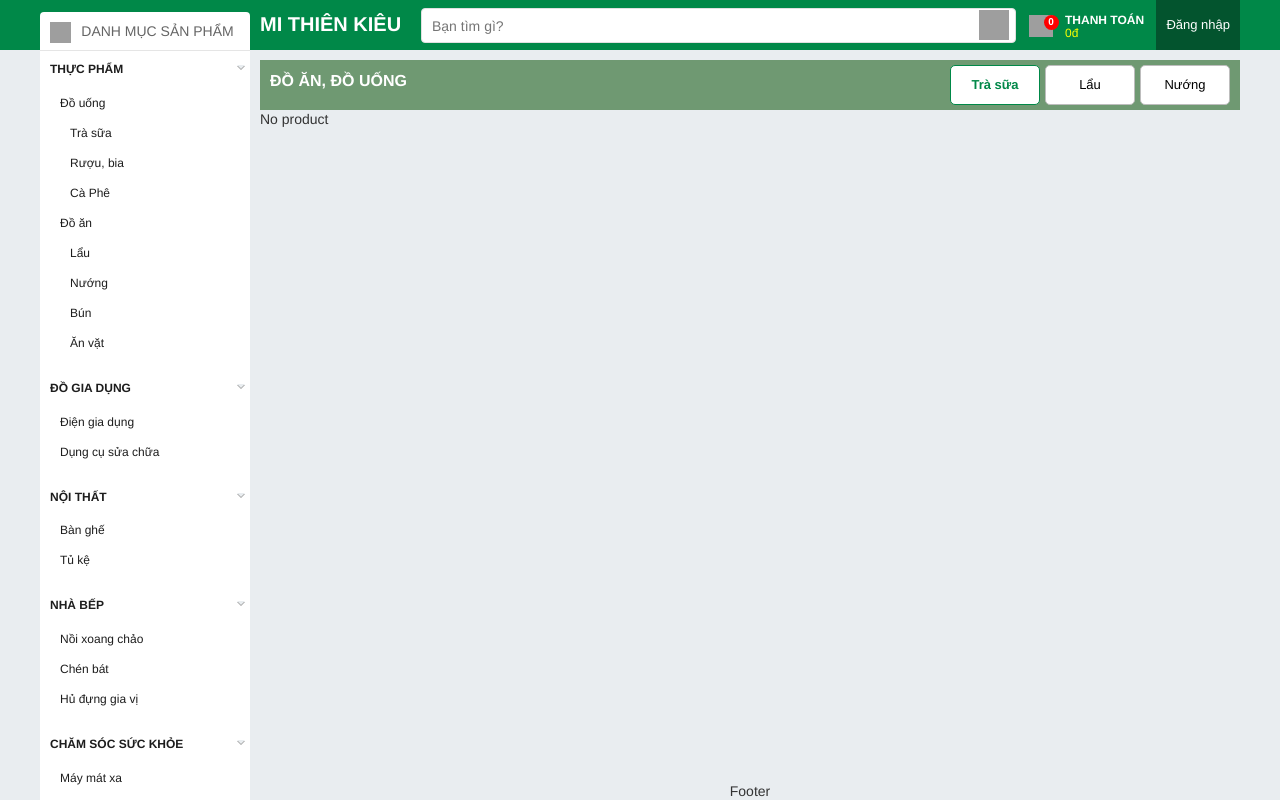
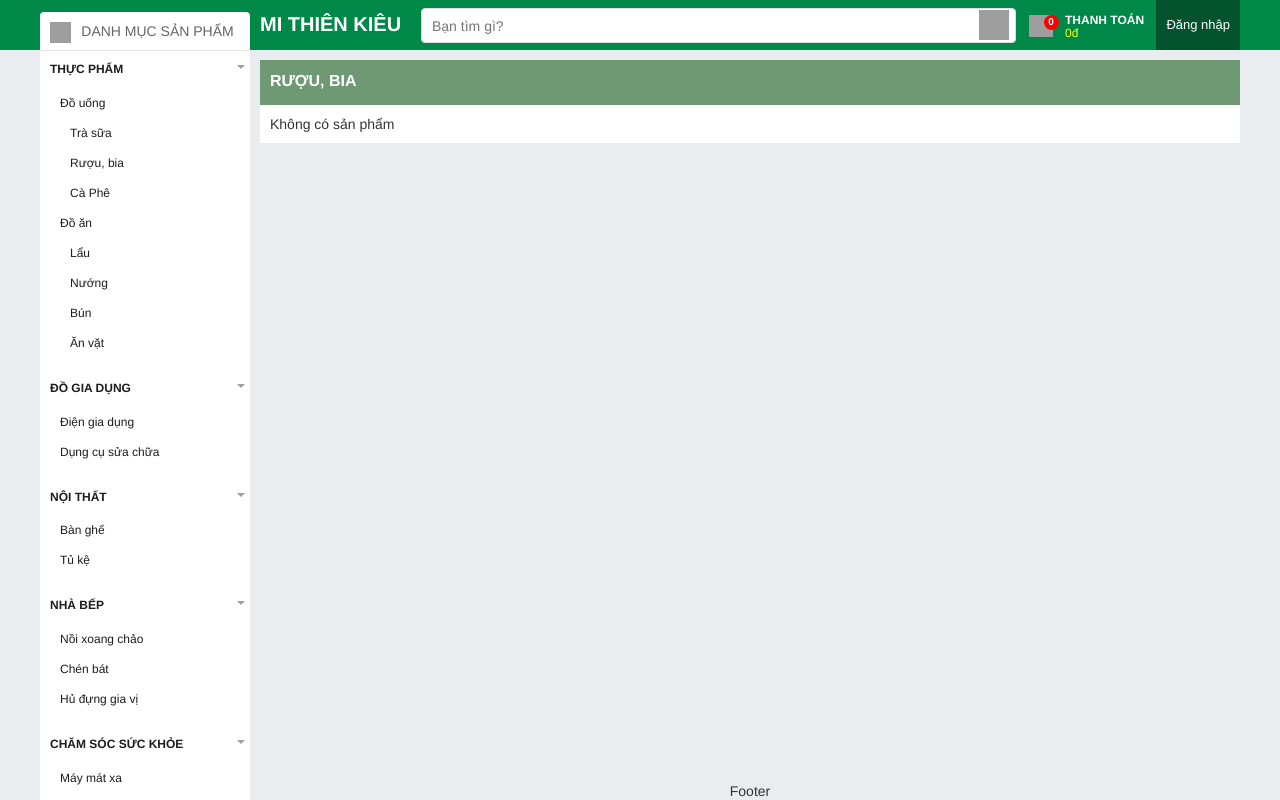
Before and after one commit to phamngoclinh/sampledjangoproject, a Django app: a page that uses minhquan/store/templates/store/product_category.html in a window 1280 px wide. Run offline with Django 4.2, Linux system fonts and the light colour scheme; data comes from the database, SQL or seed files in the repository; both versions use the stored data as it was after the commit; grey boxes are pictures that could not be loaded.

Commit message:
Add filter product by category

```diff
--- a/minhquan/store/services.py
+++ b/minhquan/store/services.py
@@ -31,6 +31,22 @@ def get_products_in_category(slug):
   category_children_ids = [i.id for i in category_childrens]
   products = Product.objects.filter(Q(category_id__in=category_children_ids) | Q(category_id=category.id))
   return products, category
+
+def get_group_products(category_slug=None):
+  if not category_slug:
+    root_categories = ProductCategory.objects.filter(parent_id__isnull=True)
+  else:
+    root_categories = ProductCategory.objects.filter(slug=category_slug)
+  products = []
+  for root_category in root_categories:
+    _products, c = get_products_in_category(root_category.slug)
+    product_category = {
+      'category': root_category,
+      'categories': root_category.get_childrens(),
+      'products': _products
+    }
+    products.append(product_category)
+  return products
 
 def get_all_products():
   return Product.objects.all()
--- a/minhquan/store/static/store/css/style.css
+++ b/minhquan/store/static/store/css/style.css
@@ -293,11 +293,17 @@ header {
   margin-top: 60px;
 }
 
+.groupfeature.groupfeaturepromotion {
+  margin-bottom: 25px;
+}
+
 .groupfeature.groupfeaturepromotion .cate {
   background: #fff;
 }
 
-.groupfeature.groupfeaturepromotion * {
+.groupfeature.groupfeaturepromotion .no-product {
+  background: #fff;
+  padding: 10px;
 }
 
 .groupfeature.groupfeaturepromotion .title {
@@ -312,6 +318,8 @@ header {
   text-transform: uppercase;
   color: #fff;
   padding-left: 10px;
+  width: 250px;
+  flex-shrink: 0;
 }
 
 .groupfeature.groupfeaturepromotion .cate-list {
@@ -391,6 +399,10 @@ header {
   margin: 0;
   position: relative;
   padding-bottom: 60px;
+}
+
+.cate .product.hidden {
+  display: none;
 }
 
 .cate .product .boximg,
@@ -719,7 +731,7 @@ nav li .nav-parent {
   cursor: pointer;
 }
 
-nav li .nav-parent:before,
+/* nav li .nav-parent:before, */
 nav li .nav-parent:after {
   content: '';
   width: 0;
@@ -732,7 +744,7 @@ nav li .nav-parent:after {
   top: 5px;
 }
 
-nav li .nav-parent:before,
+/* nav li .nav-parent:before, */
 nav li .nav-parent:after {
   content: '';
   width: 0;
@@ -745,13 +757,17 @@ nav li .nav-parent:after {
   top: 5px;
 }
 
+nav li .nav-parent.collapse:after {
+  transform: rotate(180deg);
+}
+
 nav li .nav-parent:after {
   border-top-color: #fff;
 }
 
 nav li .nav-parent:after {
   border-top-width: 4px;
-  border-top-color: #e9edf0;
+  border-top-color: #9f9f9f;
   top: 4px;
 }
 
--- a/minhquan/store/static/store/js/main.js
+++ b/minhquan/store/static/store/js/main.js
@@ -10,4 +10,33 @@ $(document).ready(function () {
     localStorage.removeItem('CART_DATA')
     window.location.href = $(this).data('url')
   })
+
+  // Handle category item click
+  $('.cate-list .cate-item').on('click', function () {
+    const $groupProduct = $(this).parents('.groupfeature')
+
+    $groupProduct.find('.cate-item').removeClass('active')
+    $(this).addClass('active')
+
+    categorySlug = $(this).data('category-slug')
+    categoryChildrenSlug = $(this).data('category-chilrens').split(',')
+
+    $groupProduct.find('.product-item').addClass('hidden')
+
+    $productItems = $groupProduct.find('.product-item')
+    $productItems.each(function (index, value) {
+      const $productItem = $(this)
+      productCategorySlug = $productItem.data('product-category')
+      if (productCategorySlug === categorySlug || categoryChildrenSlug.includes(productCategorySlug)) {
+        $productItem.removeClass('hidden')
+      }
+    })
+  })
+
+  // Handle parent menu in sidebar click
+  $('.menu-hover .nav-parent').on('click', function () {
+    const $cartItem = $(this).parent('.CateItem')
+    $(this).toggleClass('collapse')
+    $cartItem.find('.nav-item').toggle()
+  })
 })
--- a/minhquan/store/templates/store/index.html
+++ b/minhquan/store/templates/store/index.html
@@ -2,6 +2,8 @@
 
 {% block content %}
 <div class="content-section">
-  {% include "store/product/category_product.html" %}
+  {% for category_product in group_products %}
+    {% include "store/product/category_product.html" %}
+  {% endfor %}
 </div>
 {% endblock %}
--- a/minhquan/store/templates/store/product/category_product.html
+++ b/minhquan/store/templates/store/product/category_product.html
@@ -1,12 +1,22 @@
+{% load store_custom_tags %}
+
 <div class="groupfeature groupfeaturepromotion orange">
   <div class="title">
-    <h2 class="grouptitle">Đồ ăn, đồ uống</h2>
+    <h2 class="grouptitle">{{ category_product.category.name }}</h2>
     <div class="cate-list owl-carousel owl-theme owl-loaded owl-drag">
-      <div class="fresh-thit-ca cate-item active"><span>Trà sữa</span></div>
-      <div class="fresh-thit-ca cate-item"><span>Lẩu</span></div>
-      <div class="fresh-thit-ca cate-item"><span>Nướng</span></div>
+      {% for children_category in category_product.categories %}
+        <div
+          class="fresh-thit-ca cate-item"
+          data-category-slug="{{ children_category.slug }}"
+          data-category-chilrens="{{ children_category.get_childrens|to_slugs }}"
+        >
+          <span>{{ children_category.name }}</span>
+        </div>
+      {% endfor %}
     </div>
   </div>
 
-  {% include "store/product/product_list.html" %}
+  {% with products=category_product.products %}
+    {% include "store/product/product_list.html" %}
+  {% endwith %}
 </div>
--- a/minhquan/store/templates/store/product/product_item.html
+++ b/minhquan/store/templates/store/product/product_item.html
@@ -6,7 +6,8 @@
   data-product-slug="{{ product.slug }}"
   data-product-price="{{ product.price }}"
   data-product-discount-price="{{ product.sub_price }}"
-  data-product-url="{% url 'product_detail' product.id %}"
+  data-product-url="{% url 'product_detail' product.slug %}"
+  data-product-category="{{ product.category.slug }}"
 >
   <a href="{% url 'product_detail' product.slug %}" title="{{ product.name }}">
     <div class="boximg" title="{{ product.name }}">
--- a/minhquan/store/templates/store/product/product_list.html
+++ b/minhquan/store/templates/store/product/product_list.html
@@ -5,5 +5,5 @@
     {% endfor %}
   </ul>
 {% else %}
-<div>No product</div>
+  <div class="no-product">Không có sản phẩm</div>
 {% endif %}
--- a/minhquan/store/templates/store/product_category.html
+++ b/minhquan/store/templates/store/product_category.html
@@ -2,6 +2,8 @@
 
 {% block content %}
 <div class="content-section">
-  {% include "store/product/category_product.html" %}
+  {% for category_product in group_products %}
+    {% include "store/product/category_product.html" %}
+  {% endfor %}
 </div>
 {% endblock %}
--- a/minhquan/store/views.py
+++ b/minhquan/store/views.py
@@ -10,14 +10,17 @@ from .forms import AddressFormSet, ProfileForm, LoginForm, LoginUserForm, Regist
 from . import services
 
 def index(request):
-  context = { 'title': 'Trang chủ', 'products': services.get_all_products() }
+  context = {
+    'title': 'Trang chủ',
+    'group_products': services.get_group_products()
+  }
   return TemplateResponse(request, 'store/index.html', context)
 
 def product_category(request, slug):
-  products, category = services.get_products_in_category(slug)
+  group_products = services.get_group_products(slug)
   context = {
-    'products': products,
-    'title': 'Danh mục ' + category.name
+    'group_products': group_products,
+    'title': 'Danh mục ' + group_products[0]['category'].name
   }
   return TemplateResponse(request, 'store/product_category.html', context)
 
```
Also changed, not shown: minhquan/store/templatetags/store_custom_tags.py (added, +11 -0 lines), minhquan/db.sqlite3, minhquan/store/templatetags/__init__.py (added).
